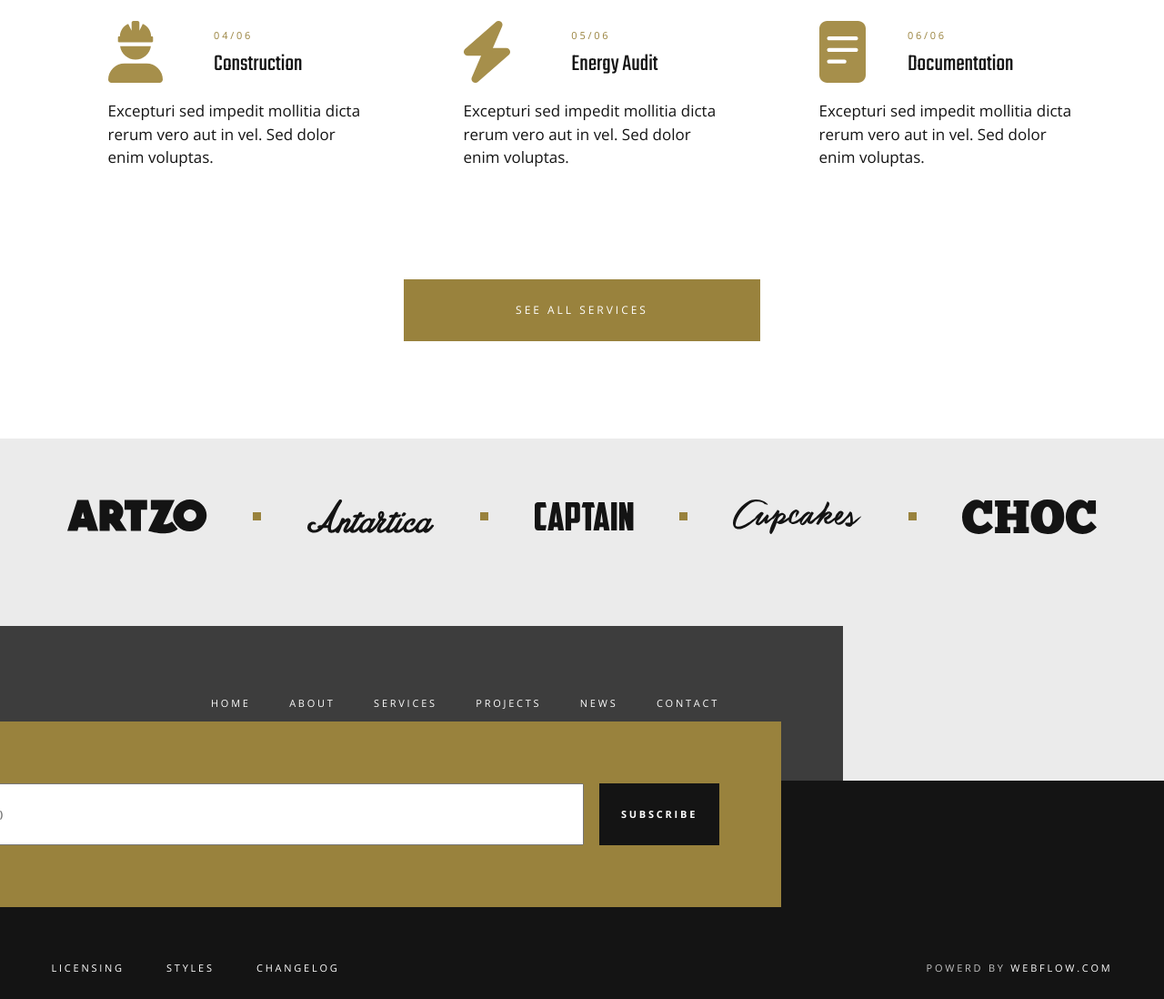
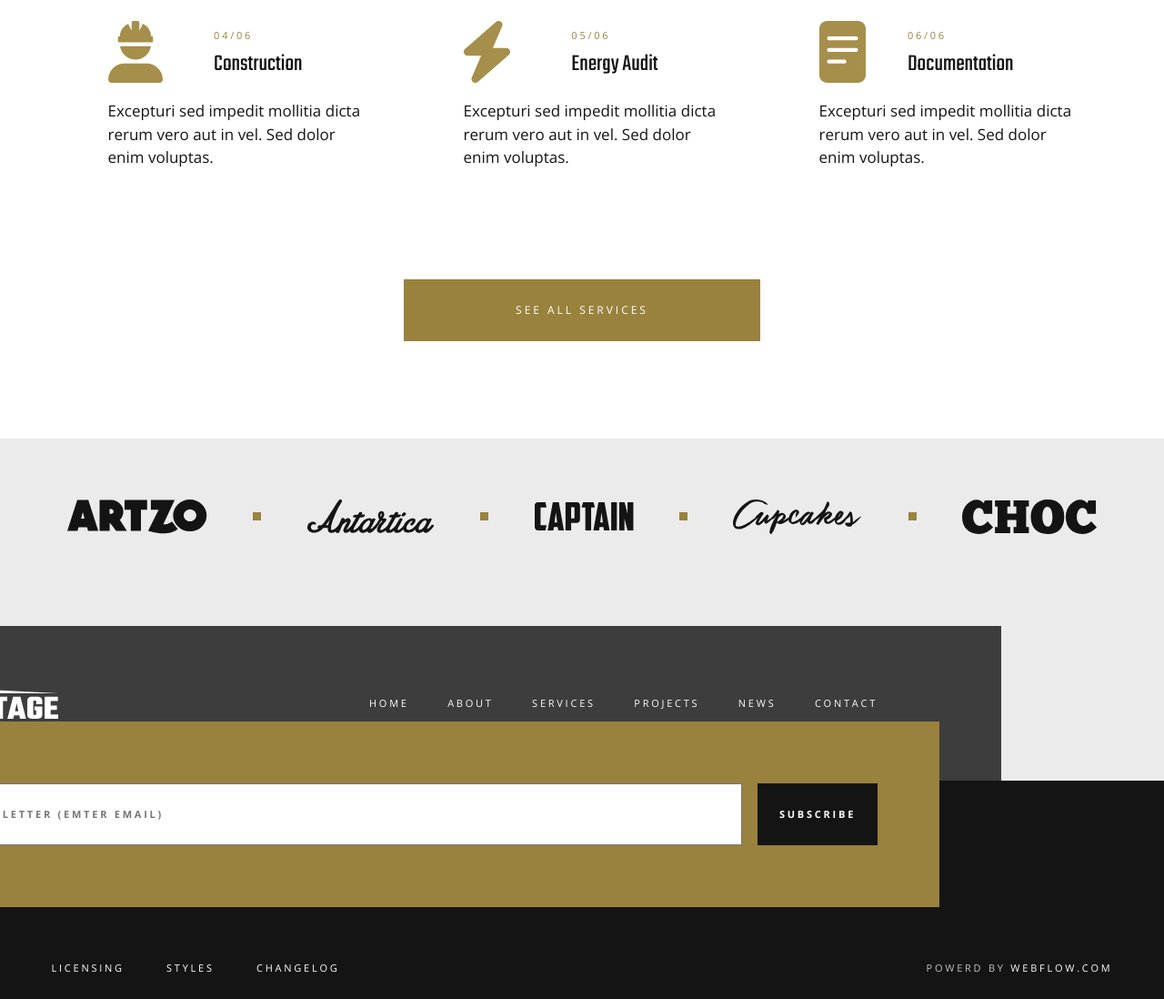
Before and after one commit to milannxx/Vantage, a plain HTML site: page index.html in a window 1280 px wide. Shown: the part 2351-3449 px from the top of the page at 91% size. Drawn offline with nearby package versions, Linux system fonts and the light colour scheme.

Commit message:
Update style.css

```diff
--- a/style.css
+++ b/style.css
@@ -609,7 +609,7 @@
     background-color: #3D3D3D;
     position: absolute;
     top: -170px;
-    right: 353px;
+    right: 179px;
 }
 
 .footer_container--content {
@@ -712,7 +712,7 @@
     padding: 68px 0;
     position: absolute;
     top: -65px;
-    right: 421px;
+    right: 247px;
 }
 
 .footer_newsletter--container {
```
